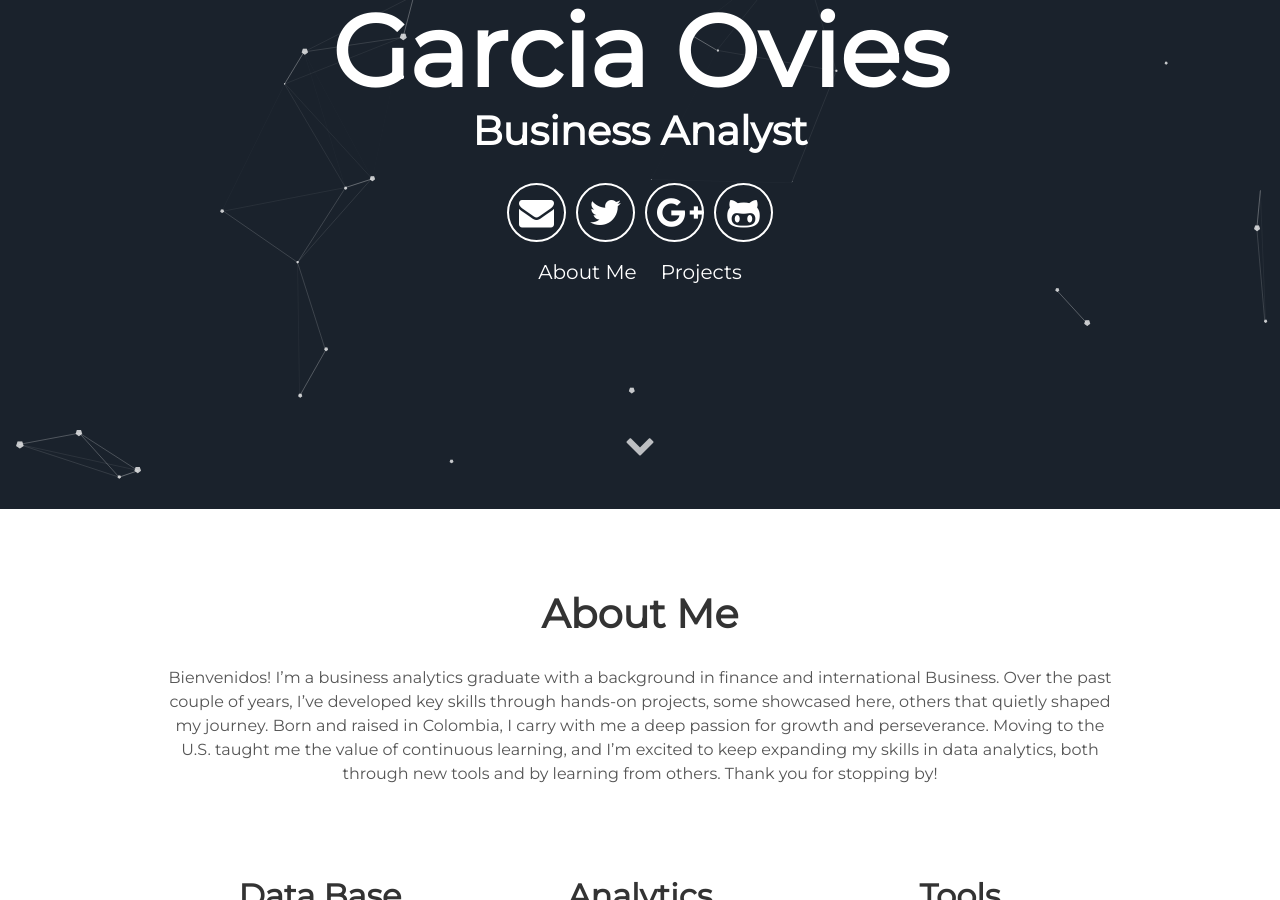
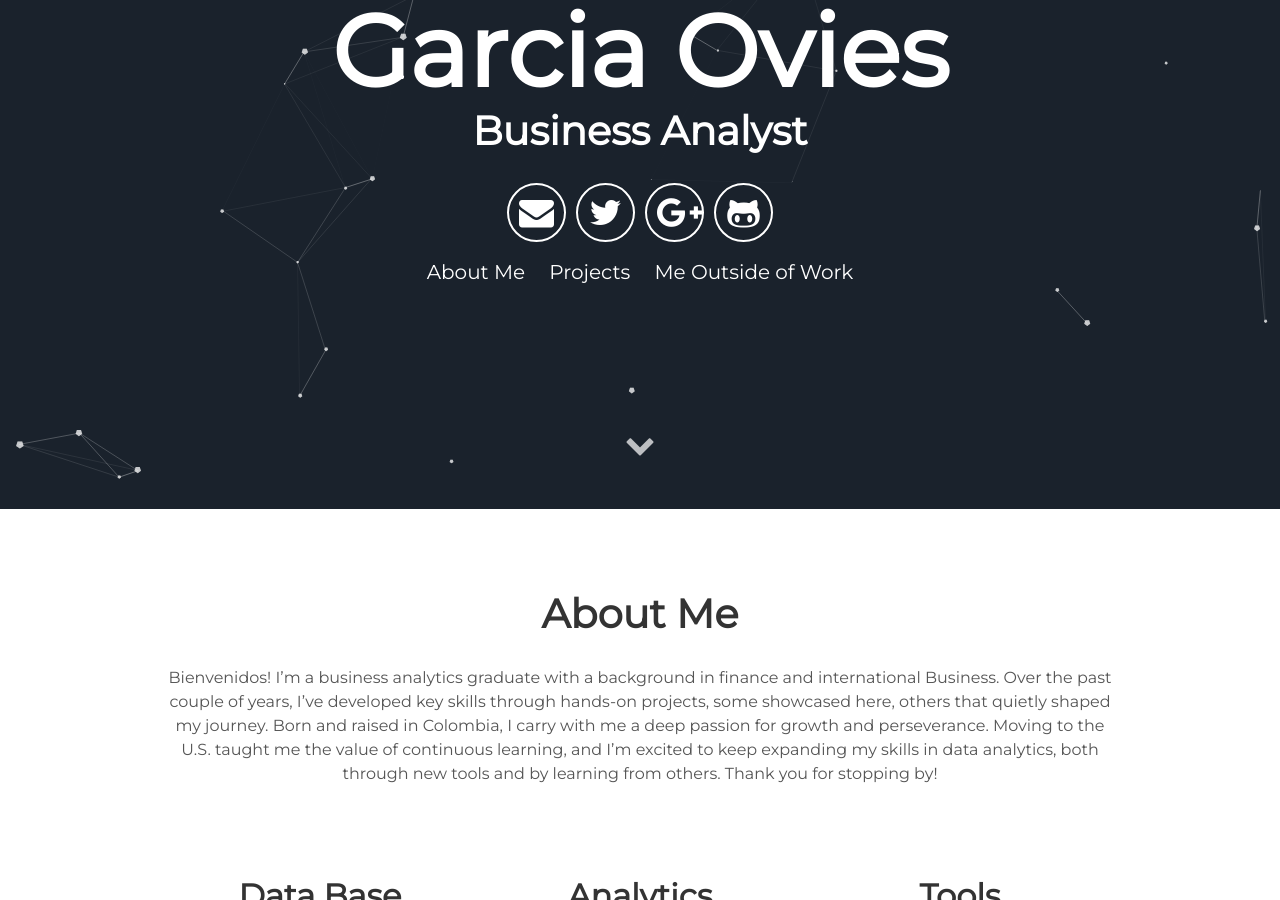
Before and after one commit to valentinagarciaovies/valentinagarciaovies.github.io, a Jekyll site: the page built from index.html, in a window 1280 px wide and 900 px high, scrolled down 391 px. Built offline with Jekyll 4.4.1, drawn with Linux system fonts in a browser that asks for light colours; some of the changed text lies outside the part shown.

Commit message:
Personal Addition

```diff
--- a/_includes/header.html
+++ b/_includes/header.html
@@ -13,6 +13,8 @@
       <div class="header-links">
         <a class="link" href="#about" data-scroll>About Me</a>
         <a class="link" href="#projects" data-scroll>Projects</a>
+        <a class="link" href="#personal" data-scroll>Me Outside of Work</a>
+
       </div>
   </div>
   <a class="down" href="#about" data-scroll><i class="icon fa fa-chevron-down" aria-hidden="true"></i></a>
--- a/_includes/personal.html
+++ b/_includes/personal.html
@@ -1,4 +1,4 @@
  <div class="user-details">
-  <h1> About Me </h1>
+  <h1> Me Outside of Work</h1>
   <p> {{site.personal_description}} </p>
 </div>
--- a/_layouts/default.html
+++ b/_layouts/default.html
@@ -9,7 +9,7 @@
       <section id="projects">
         {% include projects.html %}
       </section>
-      <section id="about">
+      <section id="personal">
         {% include personal.html %}
       </section>
         {{ content }}
```
